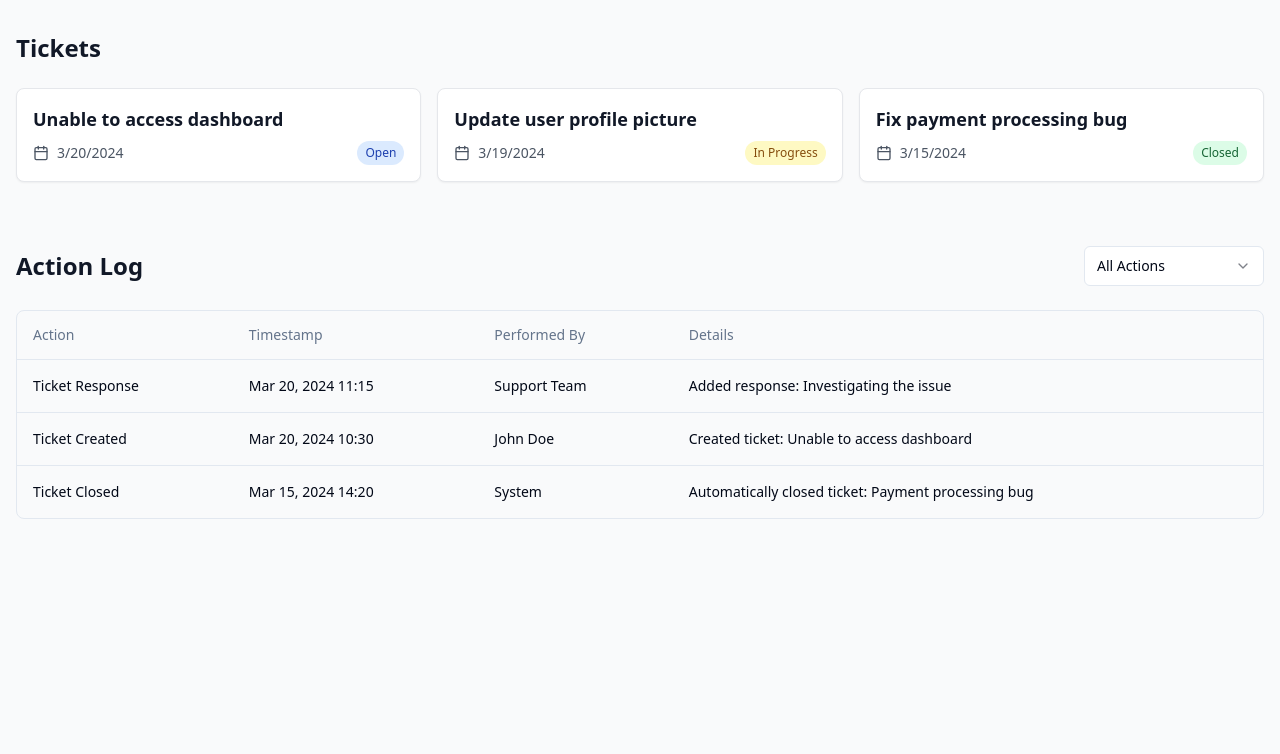
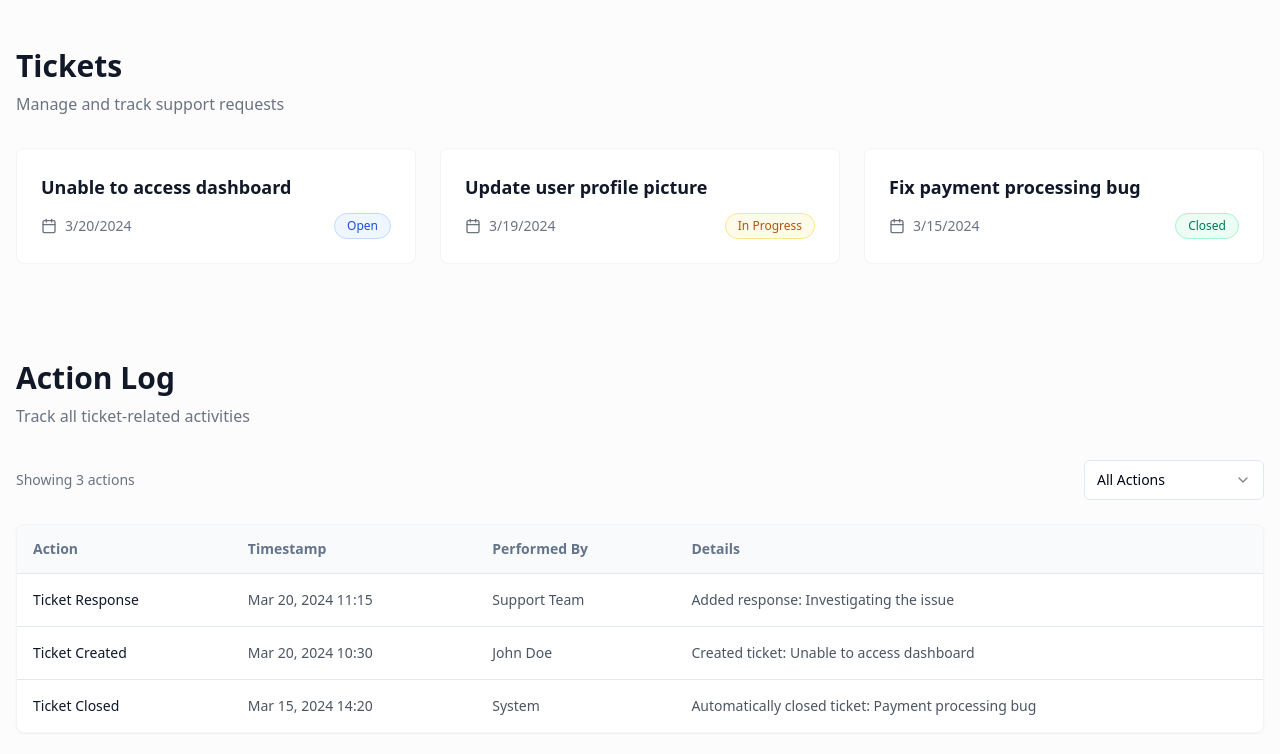
Before and after one commit to aminelaarif/ticketview-snapper, a React (Vite) app: page / in a window 1280 px wide. Shown: the top 754 px of the page. Built offline with nearby package versions, Linux system fonts and the light colour scheme.

Commit message:
Improve design for professionalism
Enhanced the overall design of the application to achieve a more professional appearance. Adjustments may include updates to styles, layouts, and component presentations.
[skip gpt_engineer]

```diff
--- a/src/components/ActionLogSection.tsx
+++ b/src/components/ActionLogSection.tsx
@@ -60,9 +60,15 @@ export const ActionLogSection = () => {
     .sort((a, b) => new Date(b.timestamp).getTime() - new Date(a.timestamp).getTime());
 
   return (
-    <div className="container mx-auto py-8 px-4">
+    <div className="container mx-auto py-12 px-4 animate-fade-in">
+      <div className="mb-8">
+        <h2 className="text-3xl font-bold text-gray-900">Action Log</h2>
+        <p className="mt-2 text-gray-500">Track all ticket-related activities</p>
+      </div>
       <div className="flex items-center justify-between mb-6">
-        <h2 className="text-2xl font-bold text-gray-900">Action Log</h2>
+        <div className="text-sm text-gray-500">
+          Showing {filteredLogs.length} actions
+        </div>
         <Select
           value={filterType}
           onValueChange={(value) => setFilterType(value as ActionType | "all")}
@@ -80,27 +86,27 @@ export const ActionLogSection = () => {
           </SelectContent>
         </Select>
       </div>
-      <div className="border rounded-lg">
+      <div className="border border-gray-100 rounded-lg overflow-hidden bg-white shadow-sm">
         <Table>
           <TableHeader>
-            <TableRow>
-              <TableHead>Action</TableHead>
-              <TableHead>Timestamp</TableHead>
-              <TableHead>Performed By</TableHead>
-              <TableHead>Details</TableHead>
+            <TableRow className="bg-gray-50">
+              <TableHead className="font-semibold">Action</TableHead>
+              <TableHead className="font-semibold">Timestamp</TableHead>
+              <TableHead className="font-semibold">Performed By</TableHead>
+              <TableHead className="font-semibold">Details</TableHead>
             </TableRow>
           </TableHeader>
           <TableBody>
             {filteredLogs.map((log) => (
-              <TableRow key={log.id}>
-                <TableCell className="font-medium">
+              <TableRow key={log.id} className="hover:bg-gray-50 transition-colors">
+                <TableCell className="font-medium text-primary">
                   {actionTypeLabels[log.actionType]}
                 </TableCell>
-                <TableCell>
+                <TableCell className="text-gray-600">
                   {format(new Date(log.timestamp), "MMM d, yyyy HH:mm")}
                 </TableCell>
-                <TableCell>{log.performedBy}</TableCell>
-                <TableCell>{log.details}</TableCell>
+                <TableCell className="text-gray-600">{log.performedBy}</TableCell>
+                <TableCell className="text-gray-600">{log.details}</TableCell>
               </TableRow>
             ))}
           </TableBody>
--- a/src/components/TicketCard.tsx
+++ b/src/components/TicketCard.tsx
@@ -8,9 +8,9 @@ interface TicketCardProps {
 }
 
 const stateColors = {
-  open: "bg-blue-100 text-blue-800",
-  in_progress: "bg-yellow-100 text-yellow-800",
-  closed: "bg-green-100 text-green-800",
+  open: "bg-blue-50 text-blue-700 border border-blue-200",
+  in_progress: "bg-amber-50 text-amber-700 border border-amber-200",
+  closed: "bg-emerald-50 text-emerald-700 border border-emerald-200",
 };
 
 const stateLabels = {
@@ -23,17 +23,19 @@ export const TicketCard = ({ ticket, onClick }: TicketCardProps) => {
   return (
     <div
       onClick={onClick}
-      className="p-4 bg-white rounded-lg shadow-sm border border-gray-200 hover:shadow-md transition-shadow cursor-pointer"
+      className="group p-6 bg-white rounded-lg border border-gray-100 hover:border-primary/20 hover:shadow-lg transition-all duration-300 cursor-pointer animate-fade-in"
     >
-      <h3 className="text-lg font-semibold text-gray-900 mb-2">{ticket.title}</h3>
+      <h3 className="text-lg font-semibold text-gray-900 group-hover:text-primary transition-colors mb-3">
+        {ticket.title}
+      </h3>
       <div className="flex items-center justify-between">
-        <div className="flex items-center space-x-2 text-sm text-gray-600">
+        <div className="flex items-center space-x-2 text-sm text-gray-500">
           <Calendar className="w-4 h-4" />
           <span>{new Date(ticket.dateOpened).toLocaleDateString()}</span>
         </div>
         <span
           className={cn(
-            "px-2 py-1 rounded-full text-xs font-medium",
+            "px-3 py-1 rounded-full text-xs font-medium",
             stateColors[ticket.state]
           )}
         >
--- a/src/components/TicketsSection.tsx
+++ b/src/components/TicketsSection.tsx
@@ -38,9 +38,12 @@ export const TicketsSection = () => {
   };
 
   return (
-    <div className="container mx-auto py-8 px-4">
-      <h2 className="text-2xl font-bold text-gray-900 mb-6">Tickets</h2>
-      <div className="grid gap-4 md:grid-cols-2 lg:grid-cols-3">
+    <div className="container mx-auto py-12 px-4">
+      <div className="mb-8">
+        <h2 className="text-3xl font-bold text-gray-900">Tickets</h2>
+        <p className="mt-2 text-gray-500">Manage and track support requests</p>
+      </div>
+      <div className="grid gap-6 md:grid-cols-2 lg:grid-cols-3">
         {mockTickets.map((ticket) => (
           <TicketCard
             key={ticket.id}
--- a/src/pages/Index.tsx
+++ b/src/pages/Index.tsx
@@ -3,7 +3,7 @@ import { ActionLogSection } from "@/components/ActionLogSection";
 
 const Index = () => {
   return (
-    <div className="min-h-screen bg-gray-50">
+    <div className="min-h-screen bg-gray-50/50">
       <TicketsSection />
       <ActionLogSection />
     </div>
```
